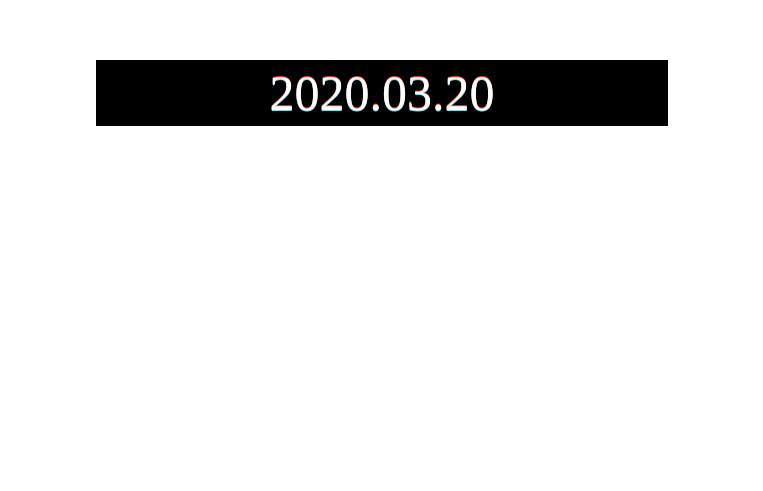
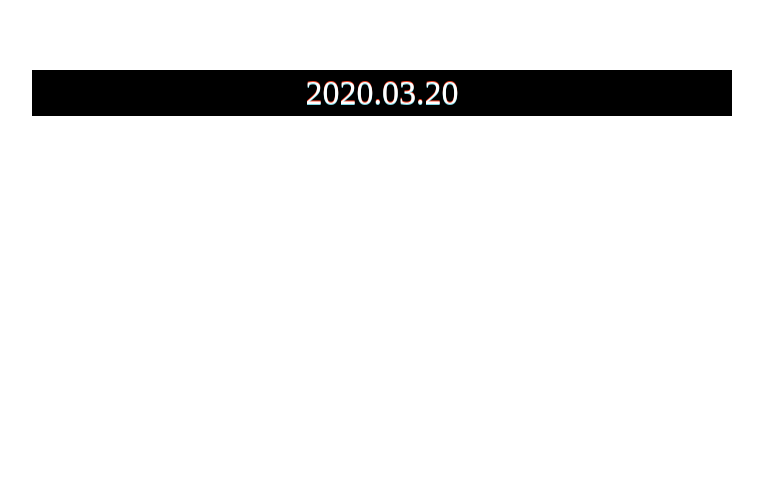
Before and after one commit to gungungggun/test, a Vue app in the folder simple-vue/: page / in a window 1280 px wide. Shown: the part 307-798 px from the top of the page, without its empty margins (258-1021 px from the left). Built offline with nearby package versions, Linux system fonts and the light colour scheme; what vue-fullpage.js would draw is missing.

Commit message:
アニメーション

```diff
--- a/simple-vue/src/App.vue
+++ b/simple-vue/src/App.vue
@@ -2,10 +2,12 @@
   div#app
     full-page(ref="fullpage" :options="options")
       .section
+        CircleIn
+        WiggleText(text="Yyi")
         NoiseWhite
         WhiteShow(:text="date.format('YYYY.MM.DD')")
-        FourLine
-        Date(:date="date")
+        //FourLine
+        // Date(:date="date")
         .layer
           Fireworks(ref="fireworks")
       .section
@@ -17,6 +19,8 @@
 
 <script>
 import Date from '@/components/Date'
+import CircleIn from '@/components/CircleIn'
+import WiggleText from '@/components/WiggleText'
 import NoiseWhite from '@/components/NoiseWhite'
 import WhiteShow from '@/components/WhiteShow'
 import FourLine from '@/components/FourLine'
@@ -26,6 +30,8 @@ import moment from 'moment'
 export default {
   components: {
     Date,
+    CircleIn,
+    WiggleText,
     NoiseWhite,
     WhiteShow,
     FourLine,
--- /dev/null
+++ b/simple-vue/src/components/CircleIn.vue
@@ -0,0 +1,53 @@
+<template lang="pug">
+.circle-in
+  .wrap
+</template>
+
+<style lang="stylus">
+@keyframes skewIn
+  0%
+    transform skewX(-140deg)
+  100%
+    transform skewX(0deg)
+
+@keyframes scaleXIn
+  0%
+    transform scaleX(0)
+  100%
+    transform scaleX(1)
+
+@keyframes scaleIn
+  0%
+    transform scale(0)
+  100%
+    transform scale(1)
+
+.circle-in
+  position absolute
+  top calc(25% - 25vmin)
+  left calc(50% - 25vmin)
+  width 50vmin
+  height 50vmin
+  animation 0.6s ease-in-out 0.1s 1 normal forwards running skewIn
+  .wrap
+    position absolute
+    width 100%
+    height 100%
+    animation 0.6s ease-in-out 0.1s 1 normal forwards running scaleXIn
+    &:before, &:after
+      content ""
+      display block
+      position absolute
+      top 0px
+      left 0px
+      width 100%
+      height 100%
+      transform scale(0)
+      border-radius 50%
+      background linear-gradient(64deg, rgba(18, 86, 179, 0.9), rgba(255, 25, 82, 0.9))
+    &:before
+      animation 0.55s cubic-bezier(0.7, -0.01, 0.18, 1.04) 0.05s 1 normal forwards running scaleIn
+    &:after
+      background rgb(0, 0, 0)
+      animation 0.55s cubic-bezier(0.7, -0.01, 0.18, 1.04) 0.2s 1 normal forwards running scaleIn
+</style>
--- a/simple-vue/src/components/NoiseWhite.vue
+++ b/simple-vue/src/components/NoiseWhite.vue
@@ -62,6 +62,7 @@ export default {
   left 0
   width 100%
   height 100vh
+  opacity .8
   animation 0.12s ease-in-out 1.3s 1 normal forwards running noiseWhite
   .noise
     position absolute
--- a/simple-vue/src/components/WhiteShow.vue
+++ b/simple-vue/src/components/WhiteShow.vue
@@ -37,11 +37,12 @@ export default {
   background-color white
   opacity 0
   animation 0.25s ease-out 2.05s 1 normal forwards running fadeIn
+  z-index 1
   .wrap
     position absolute
     top 50%
     left 50%
-    width 40%
+    width 50%
     transform translate(-50%, -50%)
     padding 4px 30px
     overflow hidden
@@ -61,7 +62,7 @@ export default {
     p
       margin 0
       text-align center
-      font-size 50px
+      font-size 34px
       color #fff
       text-shadow 0px 1.4px 0px rgb(125, 215, 228), 0px -1.4px 0px rgb(240, 66, 37)
 </style>
--- /dev/null
+++ b/simple-vue/src/components/WiggleText.vue
@@ -0,0 +1,67 @@
+<template lang="pug">
+.wiggle-text
+  p {{ text }}
+</template>
+
+<script>
+export default {
+  props: {
+    text: {
+      type: String
+    }
+  }
+}
+</script>
+
+<style lang="stylus">
+@import url('https://fonts.googleapis.com/css2?family=Black+Ops+One')
+
+@keyframes opacityIn
+  0%
+    opacity 0
+  100%
+    opacity 1
+
+@keyframes opacityOut
+  0%
+    opacity 1
+  100%
+    opacity 0
+
+@keyframes wiggle
+  0%
+    transform translate(0px, 0px) scale(2)
+  32%
+    transform translate(-140%, -140%) scale(2)
+  64%
+    transform translate(140%, 140%) scale(2)
+  100%
+    transform translate(0px, 0px) scale(2)
+
+.wiggle-text
+  position absolute
+  top calc(50vh + 40px)
+  left 50%
+  width 50vmin
+  height 50vmin
+  transform translate(-50%, -50%)
+  opacity 0
+  animation 0.01s linear 0.7s 1 normal forwards running opacityIn, 0.01s linear 1.35s 1 normal forwards running opacityOut
+  z-index 1
+  p
+    position absolute
+    top 0
+    left 0
+    width 100%
+    height 100%
+    animation 0.12s ease-in-out 1.2s 1 normal forwards running wiggle
+    margin 0
+    text-align center
+    font-size 40px
+    color #fff
+    text-shadow 2px 3px 2px rgb(125, 215, 228), -2px -2px 0px rgb(240, 66, 37)
+    font-family 'Black Ops One', cursive
+    &:first-letter
+      font-size 80px
+      letter-spacing -10px
+</style>
```
